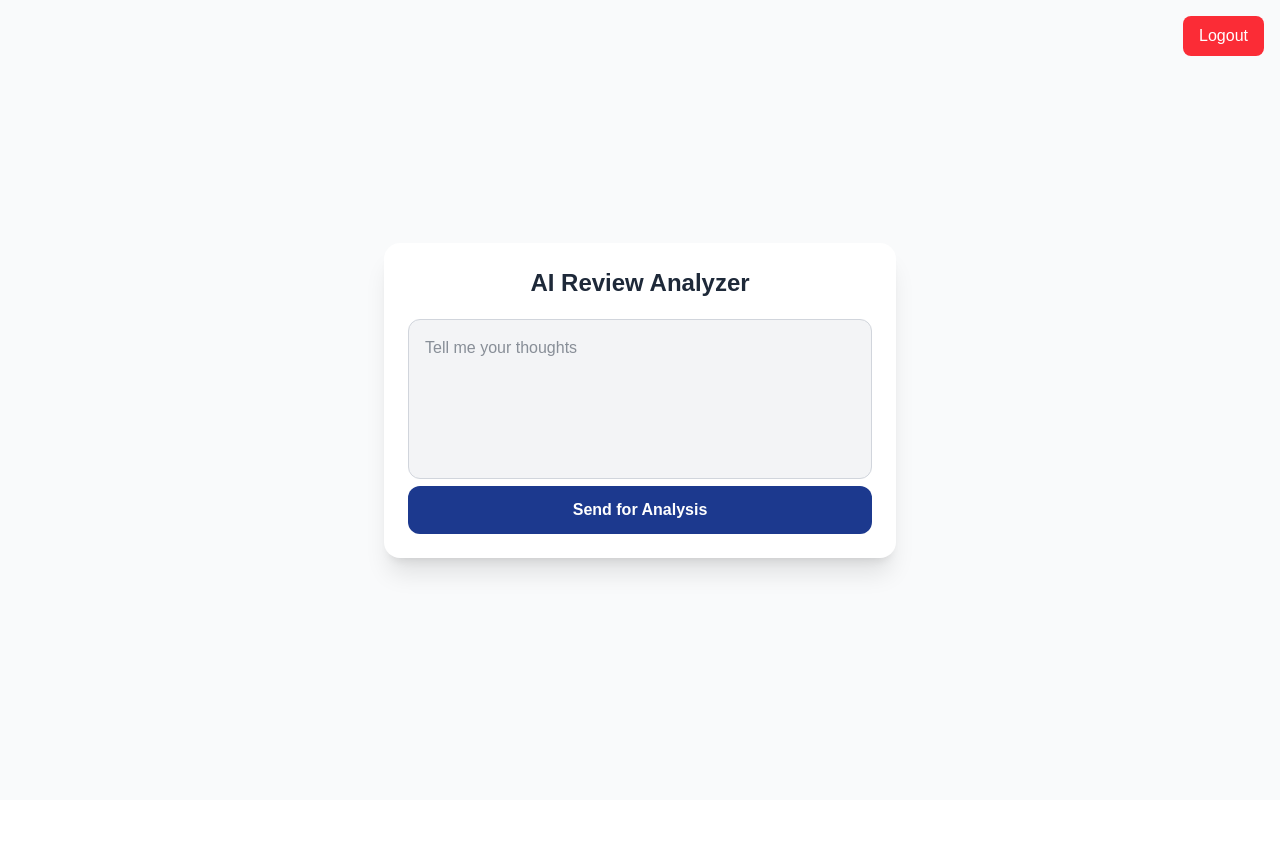
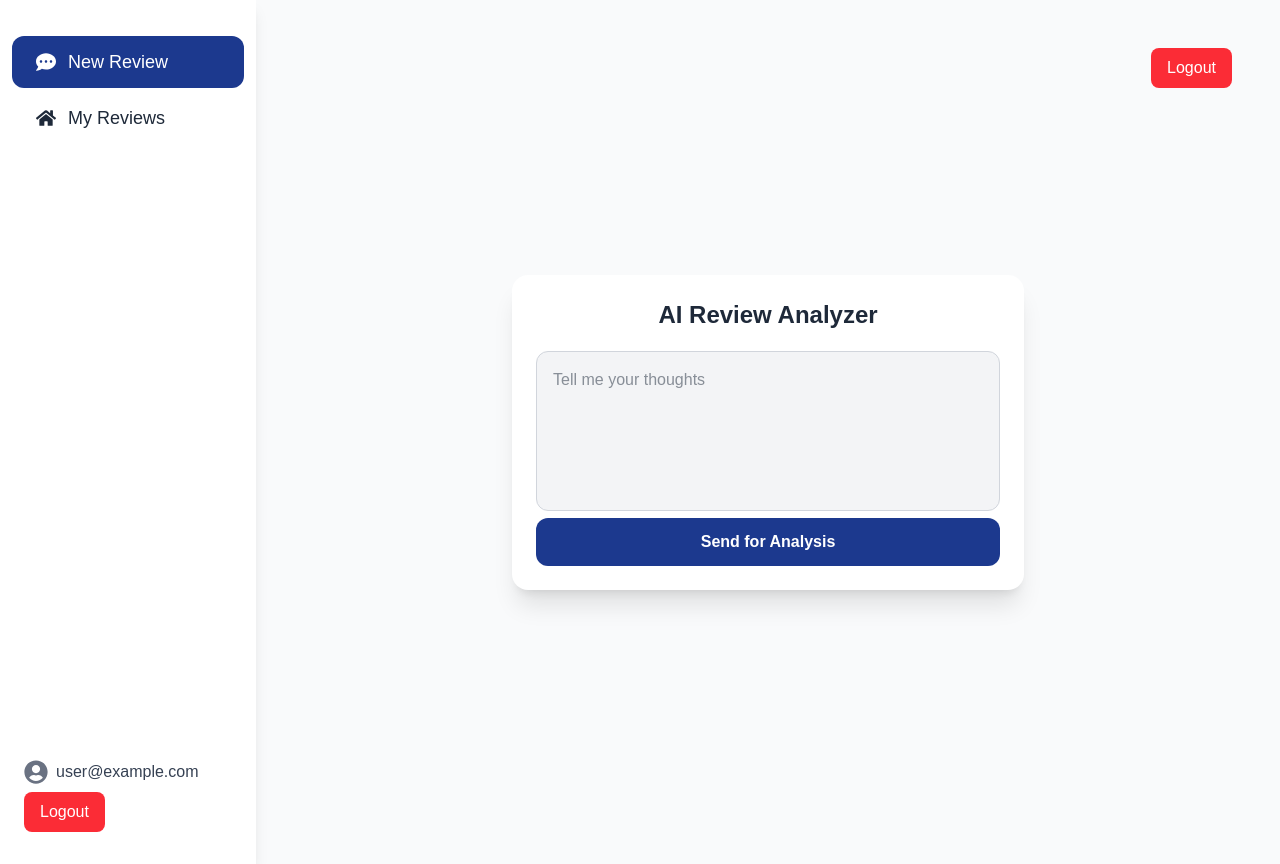
Before and after one commit to rafael-acerqueira/review-analyzer, a Next.js app in the folder frontend/: page / in a window 1280 px wide. Before the commit the page ends 800 px from the top, so only its background shows below. Built offline with nearby package versions, Linux system fonts and the light colour scheme; no server answers; sample sign-in values are in the browser's storage.

Commit message:
(frontend) Create menu bar and control the link by user role

```diff
--- /dev/null
+++ b/frontend/src/app/(app)/layout.tsx
@@ -0,0 +1,6 @@
+import AdminLayout from "../components/AdminLayout";
+import { Providers } from "../providers";
+
+export default function AdminSectionLayout({ children }: { children: React.ReactNode }) {
+  return <AdminLayout><Providers>{children}</Providers></AdminLayout>;
+}
--- a/frontend/src/app/my-reviews/page.tsx
+++ b/frontend/src/app/(app)/my-reviews/page.tsx
@@ -2,9 +2,9 @@
 
 import { useSession } from 'next-auth/react'
 import { useQuery } from '@tanstack/react-query'
-import { getMyReviews } from '../lib/reviewService'
+import { getMyReviews } from '../../lib/reviewService'
 import Link from 'next/link'
-import LogoutButton from '../review/components/LogoutButton'
+import LogoutButton from '../../review/components/LogoutButton'
 import { motion, AnimatePresence } from 'framer-motion'
 
 export default function MyReviewsPage() {
--- a/frontend/src/app/page.tsx
+++ b/frontend/src/app/(app)/page.tsx
@@ -1,7 +1,7 @@
 'use client'
 
 import { useSession } from "next-auth/react";
-import ReviewForm from "./review/components/ReviewForm";
+import ReviewForm from "../review/components/ReviewForm";
 import { useRouter } from 'next/navigation'
 import { useEffect } from "react";
 
--- /dev/null
+++ b/frontend/src/app/components/AdminLayout.tsx
@@ -0,0 +1,56 @@
+'use client'
+import Link from 'next/link'
+import { usePathname } from 'next/navigation'
+import { FaChartPie, FaTable, FaHome, FaUserCircle, FaCommentDots } from 'react-icons/fa'
+import LogoutButton from '@/app/review/components/LogoutButton'
+import { useSession } from 'next-auth/react'
+
+const navLinks = [
+  { href: '/', label: 'New Review', icon: <FaCommentDots />, role: 'user' },
+  { href: '/my-reviews', label: 'My Reviews', icon: <FaHome />, role: 'user' },
+  { href: '/admin/dashboard', label: 'Dashboard', icon: <FaChartPie />, role: 'admin' },
+  { href: '/admin', label: 'Reviews', icon: <FaTable />, role: 'admin' },
+]
+
+export default function AdminLayout({ children }: { children: React.ReactNode }) {
+  const pathname = usePathname()
+  const { data: session } = useSession()
+
+  const visibleLinks = session?.user?.role == 'admin'
+    ? navLinks
+    : navLinks.filter(link => link.role == 'user')
+
+  return (
+    <div className="flex min-h-screen bg-gray-50 dark:bg-gray-900">
+
+      <aside className="w-64 bg-white dark:bg-gray-800 shadow-lg flex flex-col justify-between">
+        <nav className="mt-8 space-y-1">
+          {visibleLinks.map(link => (
+            <Link
+              key={link.href}
+              href={link.href}
+              className={`flex items-center gap-3 px-6 py-3 mx-3 my-1 rounded-xl text-lg font-medium
+                ${pathname === link.href ? 'bg-blue-900 text-white dark:bg-blue-700' : 'text-gray-800 dark:text-gray-200 hover:bg-gray-100 dark:hover:bg-gray-700'}
+              `}
+            >
+              <span className="text-xl">{link.icon}</span>
+              {link.label}
+            </Link>
+          ))}
+        </nav>
+
+        <div className="mb-8 px-6">
+          <div className="flex items-center gap-2 mb-2">
+            <FaUserCircle className="text-2xl text-gray-500" />
+            <span className="text-base text-gray-700 dark:text-gray-200 font-medium">
+              {session?.user?.email || 'User'}
+            </span>
+          </div>
+          <LogoutButton />
+        </div>
+      </aside>
+
+      <main className="flex-1 p-8">{children}</main>
+    </div>
+  )
+}
--- a/frontend/src/app/lib/auth/authOptions.ts
+++ b/frontend/src/app/lib/auth/authOptions.ts
@@ -37,6 +37,8 @@ export const authOptions: AuthOptions = {
         token.user = user
         token.access_token = user.access_token;
         token.refresh_token = user.refresh_token
+
+        if (user.role) token.user.role = user.role
       }
       return token
     },
--- a/frontend/src/app/login/page.tsx
+++ b/frontend/src/app/login/page.tsx
@@ -1,7 +1,7 @@
 'use client'
 
 import { useState } from 'react'
-import { signIn } from 'next-auth/react'
+import { signIn, useSession } from 'next-auth/react'
 import { useRouter } from 'next/navigation'
 import { FcGoogle } from 'react-icons/fc'
 import toast, { Toaster } from 'react-hot-toast'
@@ -13,6 +13,7 @@ export default function AuthForm() {
   const [password, setPassword] = useState('')
   const [loading, setLoading] = useState(false)
   const router = useRouter()
+  const { data: session } = useSession()
 
   const handleSubmit = async (e: React.FormEvent) => {
     e.preventDefault()
@@ -29,7 +30,10 @@ export default function AuthForm() {
         toast.error('Invalid credentials or user not found')
       } else {
         toast.success('Welcome back!')
-        router.push('/')
+        if (session?.user.role == 'admin')
+          router.push('/admin')
+        else
+          router.push('/')
       }
       setLoading(false)
     } else {
```
Also changed, not shown: frontend/src/app/(app)/admin/page.tsx (renamed from frontend/src/app/admin/page.tsx, +4 -4 lines), frontend/src/app/(app)/admin/components/SentimentPie.tsx (renamed from frontend/src/app/admin/components/SentimentPie.tsx), frontend/src/app/(app)/admin/components/StatusBar.tsx (renamed from frontend/src/app/admin/components/StatusBar.tsx), frontend/src/app/(app)/admin/dashboard/page.tsx (renamed from frontend/src/app/admin/dashboard/page.tsx).
